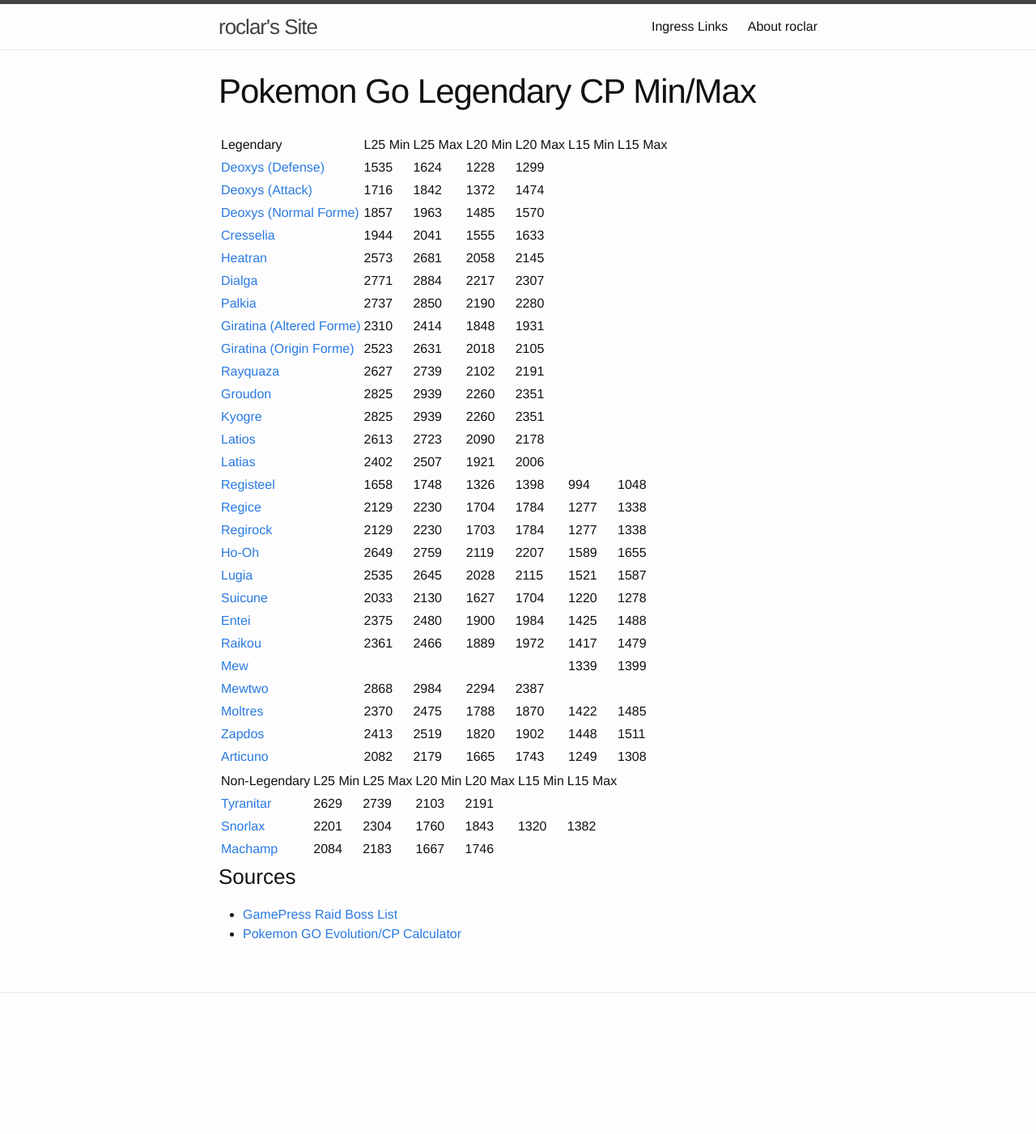
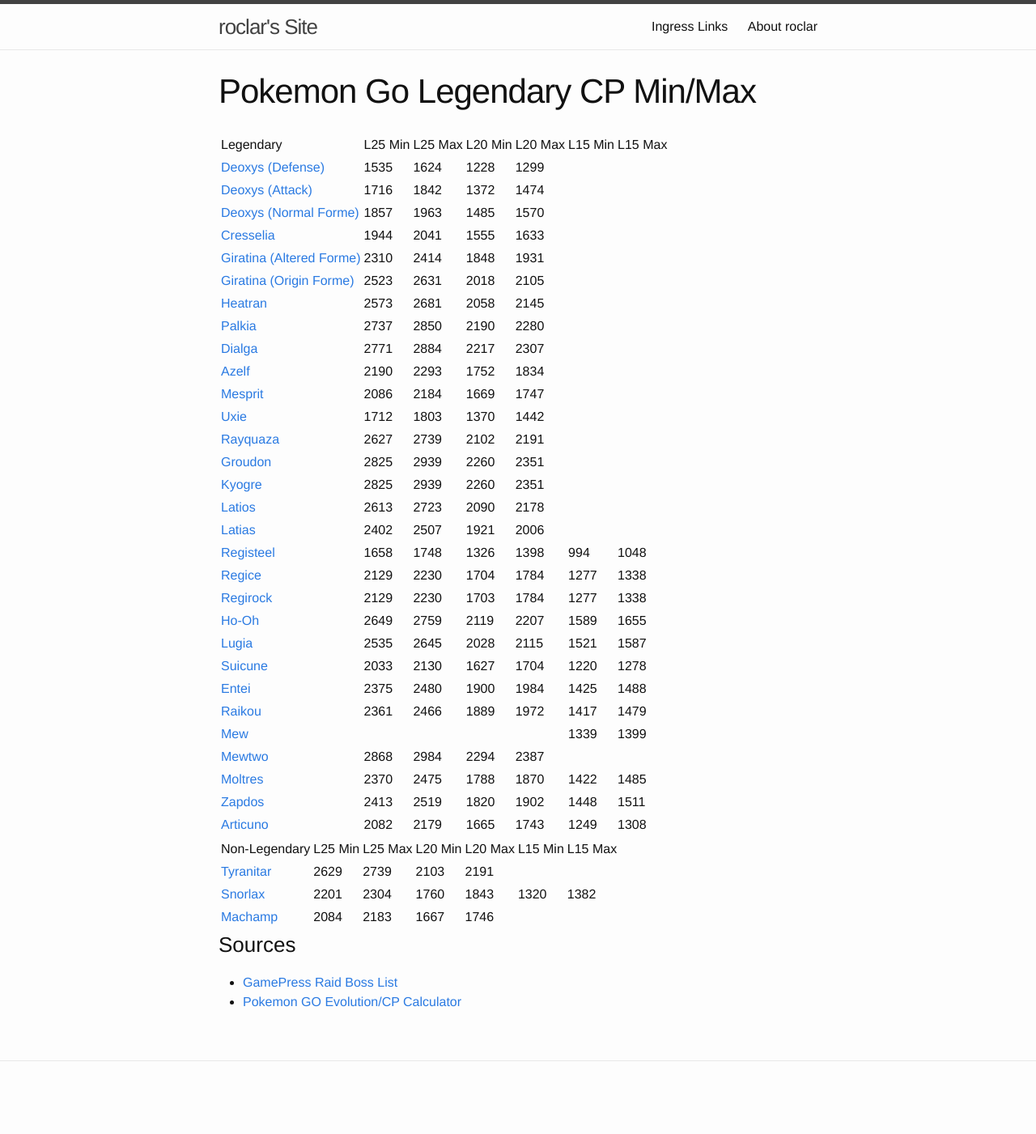
Before and after one commit to roclar/roclar.github.io, a Jekyll site: the page built from PoGoLegendaryCP.md, in a window 1280 px wide. Shown: the whole page at 81% size. Built offline with Jekyll 4.4.1, drawn with Linux system fonts in a browser that asks for light colours; before the commit the page ends 1317 px from its top, so only the background shows below that.

Commit message:
Added min/max CPs for Lake Trio

```diff
--- a/PoGoLegendaryCP.md
+++ b/PoGoLegendaryCP.md
@@ -9,11 +9,14 @@
 | [Deoxys (Attack)](https://db.pokemongohub.net/pokemon/386?form=Attack)  | 1716 | 1842 | 1372 | 1474 | | |
 | [Deoxys (Normal Forme)](https://db.pokemongohub.net/pokemon/386)  | 1857 | 1963 | 1485 | 1570 | | |
 | [Cresselia](https://db.pokemongohub.net/pokemon/488)  | 1944 | 2041 | 1555 | 1633 | | |
-| [Heatran](https://db.pokemongohub.net/pokemon/485)  | 2573 | 2681 | 2058 | 2145 | | |
-| [Dialga](https://db.pokemongohub.net/pokemon/483)  | 2771 | 2884 | 2217 | 2307 | | |
-| [Palkia](https://db.pokemongohub.net/pokemon/484)  | 2737 | 2850 | 2190 | 2280 | | |
 | [Giratina (Altered Forme)](https://db.pokemongohub.net/pokemon/487?form=Altered)  | 2310 | 2414 | 1848 | 1931 | | |
 | [Giratina (Origin Forme)](https://db.pokemongohub.net/pokemon/487?form=Origin)  | 2523 | 2631 | 2018 | 2105 | | |
+| [Heatran](https://db.pokemongohub.net/pokemon/485)  | 2573 | 2681 | 2058 | 2145 | | |
+| [Palkia](https://db.pokemongohub.net/pokemon/484)  | 2737 | 2850 | 2190 | 2280 | | |
+| [Dialga](https://db.pokemongohub.net/pokemon/483)  | 2771 | 2884 | 2217 | 2307 | | |
+| [Azelf](https://db.pokemongohub.net/pokemon/482)  | 2190 | 2293 | 1752 | 1834 | | |
+| [Mesprit](https://db.pokemongohub.net/pokemon/481)  | 2086 | 2184 | 1669 | 1747 | | |
+| [Uxie](https://db.pokemongohub.net/pokemon/480)  | 1712 | 1803 | 1370 | 1442 | | |
 | [Rayquaza](https://db.pokemongohub.net/pokemon/384)  | 2627 | 2739 | 2102 | 2191 | | |
 | [Groudon](https://db.pokemongohub.net/pokemon/383)  | 2825 | 2939 | 2260 | 2351 | | |
 | [Kyogre](https://db.pokemongohub.net/pokemon/382)  | 2825 | 2939 | 2260 | 2351 | | |
```
